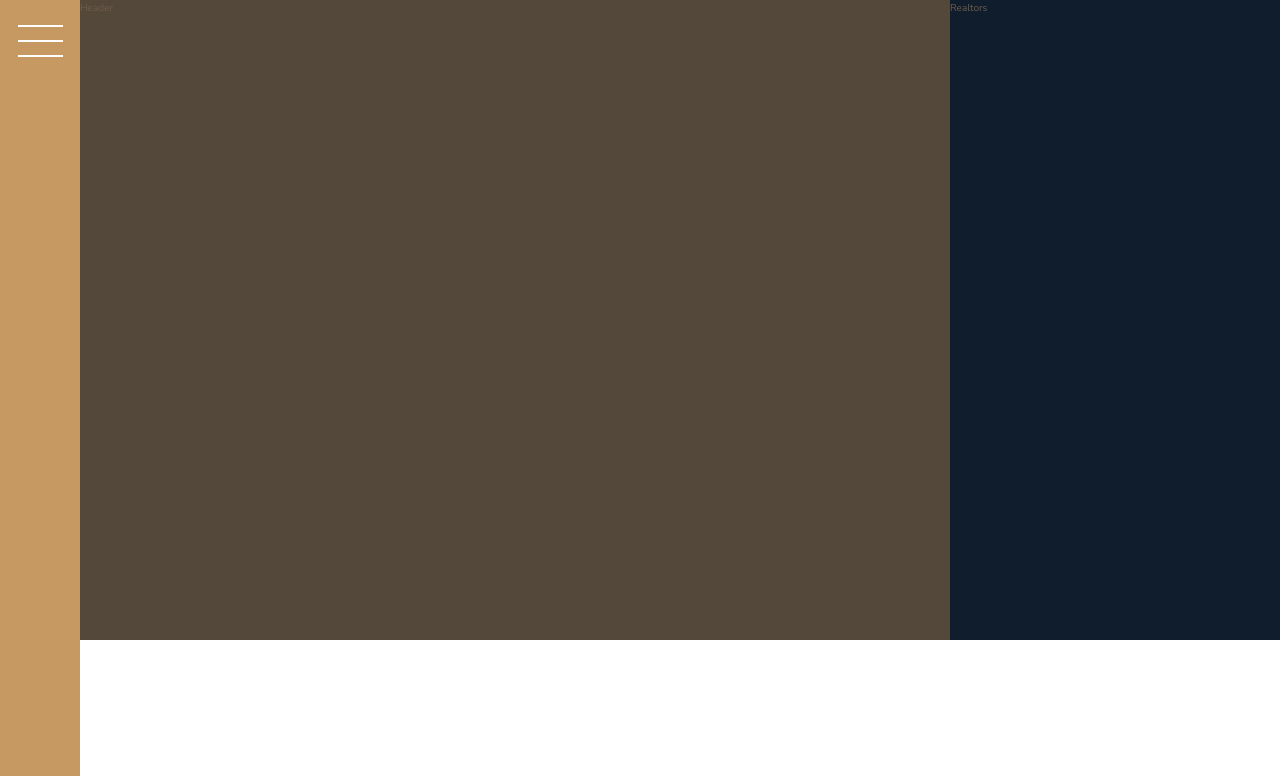
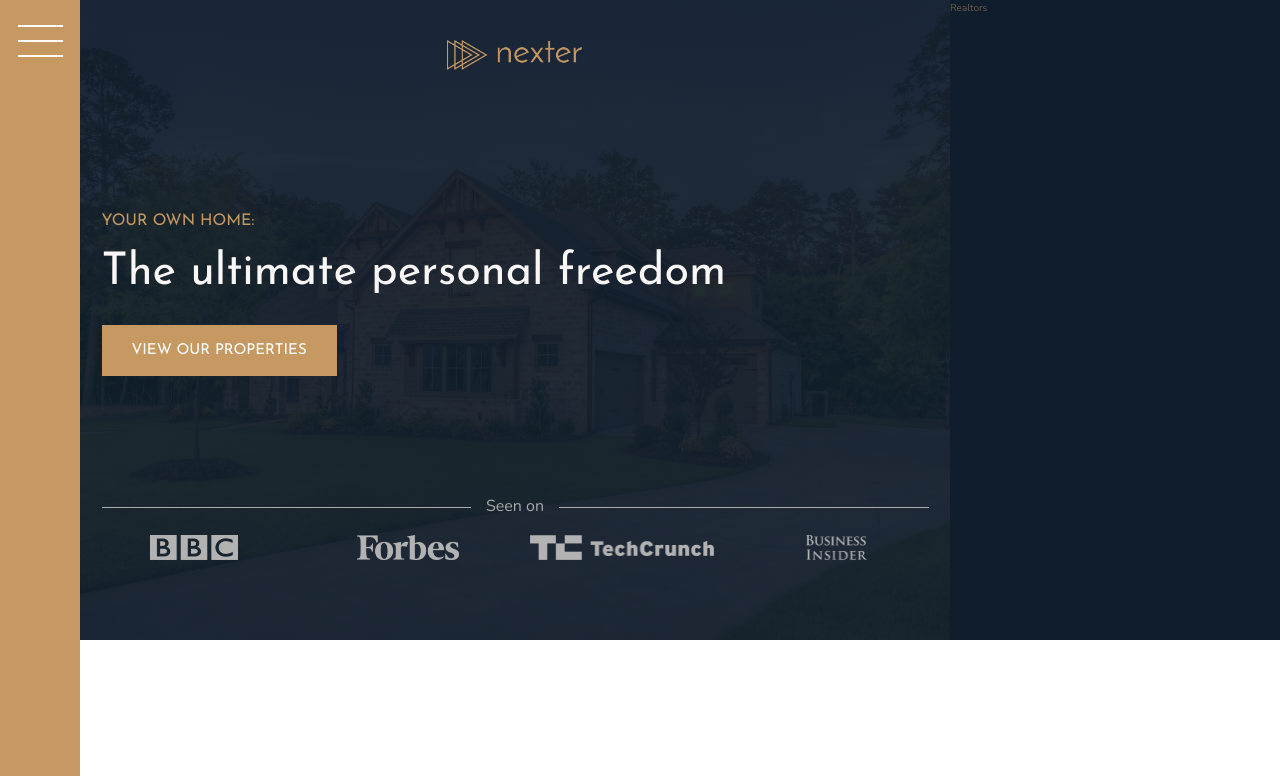
Before and after one commit to m-ahmedy/Nexter-Project, a website: page index.html in a window 1280 px wide. Shown: the top 776 px of the page. Drawn offline with nearby package versions, Linux system fonts and the light colour scheme.

Commit message:
Header completed

```diff
--- a/index.html
+++ b/index.html
@@ -25,7 +25,20 @@
         <div class="sidebar">
             <button class="nav-btn"></button>
         </div>
-        <header class="header">Header</header>
+        <header class="header">
+            <img src="img/logo.png" alt="Nexter logo" class="header__logo">
+            <h3 class="heading-3">Your own home:</h3>
+            <h1 class="heading-1">The ultimate personal freedom</h1>
+            <button class="btn header__btn">view our properties</button>
+
+            <div class="header__seenon-text">Seen on</div>
+            <div class="header__seenon-logos">
+                <img src="img/logo-bbc.png" alt="Seen on logo 1">
+                <img src="img/logo-forbes.png" alt="Seen on logo 2">
+                <img src="img/logo-techcrunch.png" alt="Seen on logo 3">
+                <img src="img/logo-bi.png" alt="Seen on logo 4">
+            </div>
+        </header>
         <div class="realtors">Realtors</div>
         <section class="features">
             <div class="feature">
--- a/sass/_header.scss
+++ b/sass/_header.scss
@@ -1,4 +1,57 @@
 .header {
-    background-color: $color-grey-dark-1;
     grid-column: full-start / col-end 6;
+
+    background-image: linear-gradient(rgba($color-secondary, .93), rgba($color-secondary, .93)), url('../img/hero.jpeg');
+    background-size: cover;
+    background-position: center;
+
+    padding: 4rem 8rem 8rem 8rem;
+
+    display: grid;
+    grid-template-rows: 1fr min-content 6rem 1fr;
+    grid-template-columns: max-content;
+    gap: 1.5rem;
+
+    justify-content: center;
+
+    &__logo {
+        height: 3rem;
+        justify-self: center;
+    }
+
+    &__btn {
+        align-self: flex-start;
+        justify-self: start;
+    }
+
+    &__seenon-text {
+        font-size: 1.6rem;
+        color: $color-grey-light-2;
+
+
+        display: grid;
+        grid-template-columns: 1fr max-content 1fr;
+        align-items: center;
+        gap: 1.5rem;
+
+        &::before,
+        &::after {
+            content: '';
+            height: .1rem;
+            display: block;
+            background-color: currentColor;
+        }
+    }
+
+    &__seenon-logos {
+        display: grid;
+        grid-template-columns: repeat(4, 1fr);
+        gap: 3rem;
+        justify-items: center;
+
+        img {
+            height: 2.5rem;
+            filter: brightness(70%);
+        }
+    }
 }
--- a/sass/_typography.scss
+++ b/sass/_typography.scss
@@ -5,6 +5,10 @@
 
 .heading-1 {
     @extend %heading;
+
+    font-size: 4.5rem;
+    color: $color-grey-light-1;
+    line-height: 1;
 }
 
 .heading-2 {
```
Also changed, not shown: css/style.css.
